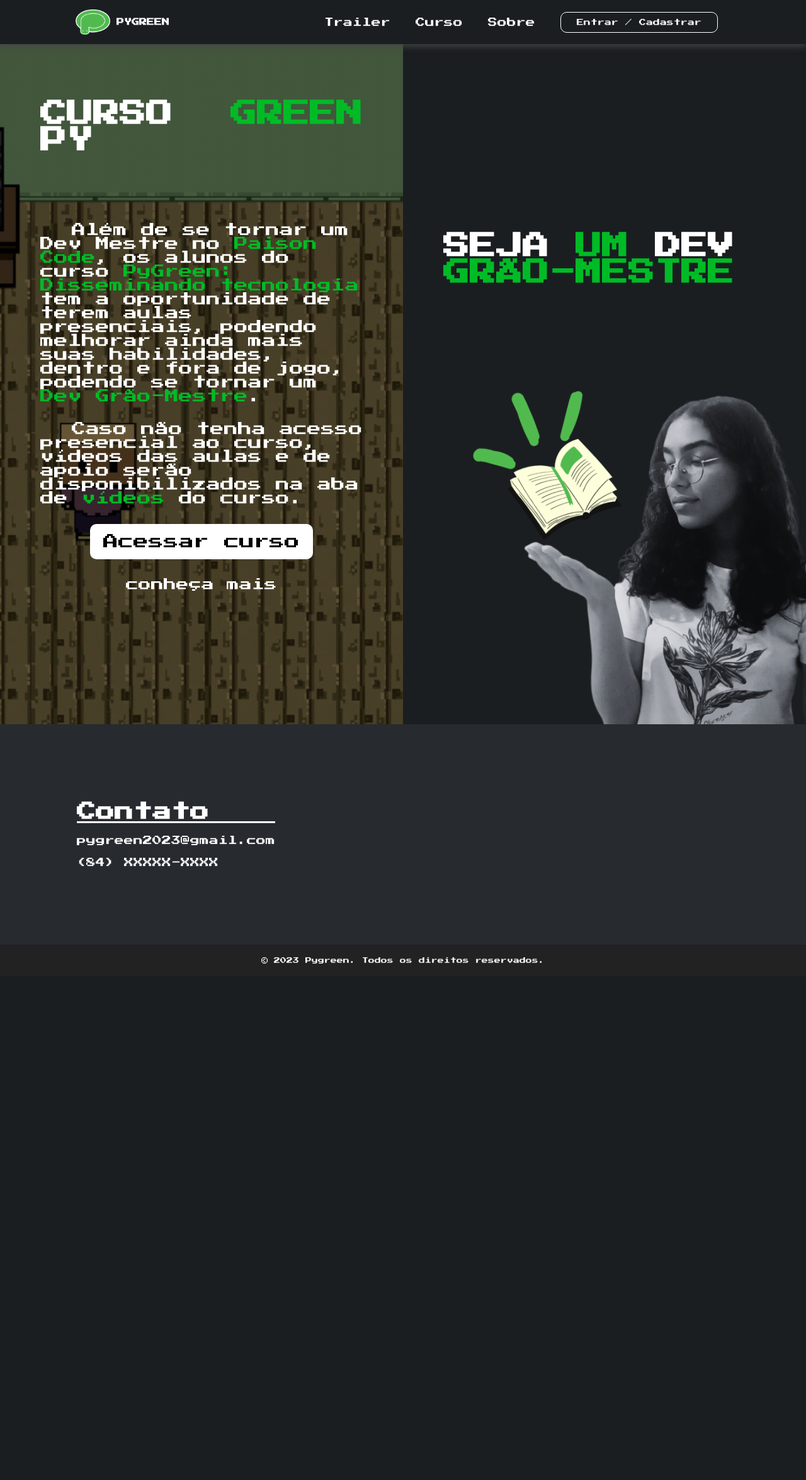
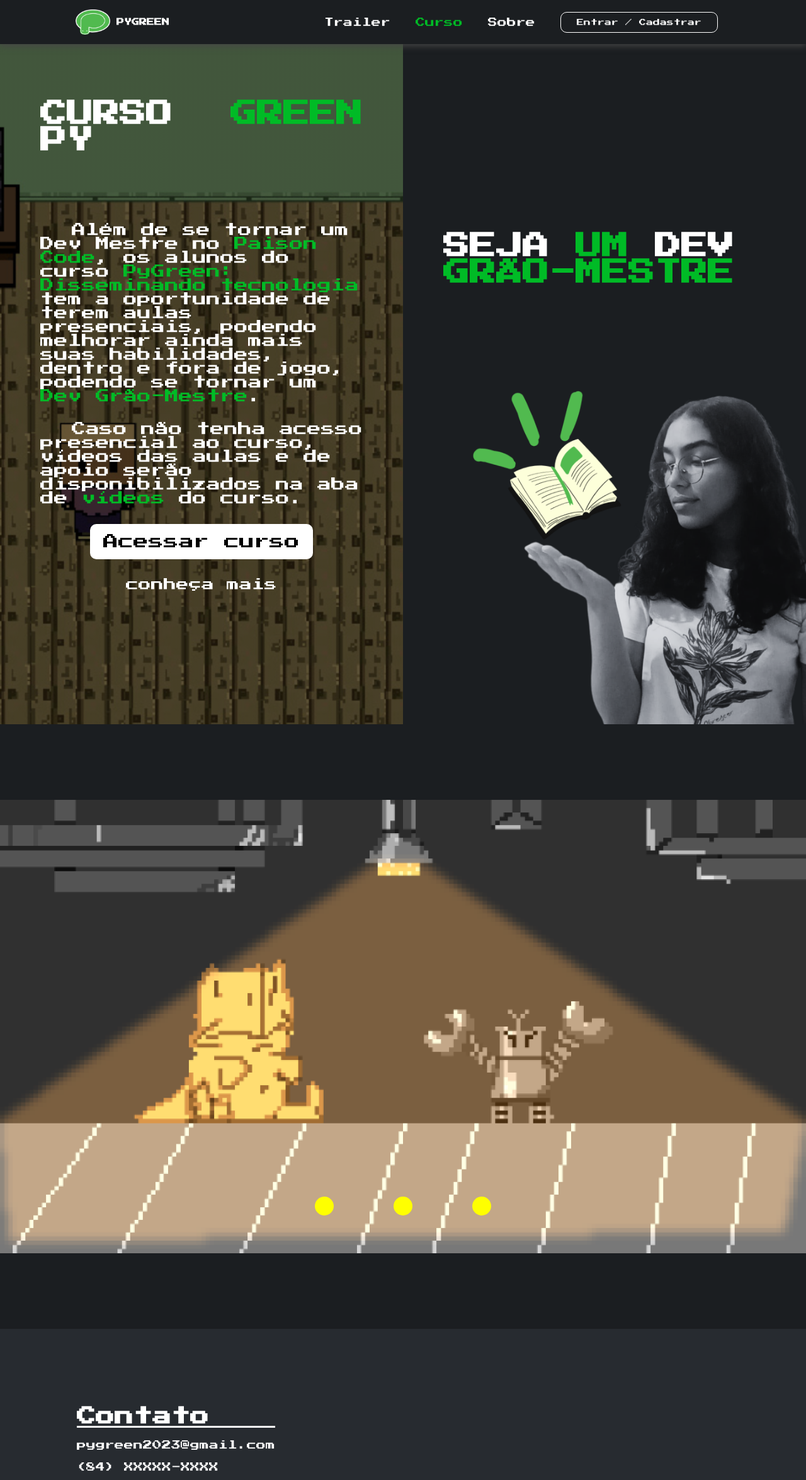
Before and after one commit to pygreenIF/PyGreen-Site, a Flask app: page /curso in a window 1280 px wide. Shown: the top 2350 px of the page at 63% size. Before the commit the page ends 1530 px from the top, so only its background shows below. Run offline with Flask 3, Linux system fonts and the light colour scheme; some libraries are stand-ins or nearby versions.

Commit message:
Trajetoria de aprendizagem
Começando a trajetória de aprendizagem

```diff
--- a/pygreen/static/css/cursoCSS/styledesktop.css
+++ b/pygreen/static/css/cursoCSS/styledesktop.css
@@ -9,6 +9,10 @@
     display: flex;
     align-items: center;
     justify-content: center;
+}
+
+#nav-curso {
+    color: var(--clr-accent-green);
 }
 
 #hero-1 {
@@ -110,3 +114,40 @@
 .img-hero-2 img {
     min-height: 820px;
 }
+
+.trajetoria {
+    display: flex;
+    background-color: var(--clr-primary);
+    align-items: center;
+    justify-content: center;
+    padding-block: 12rem;
+}
+
+.trajetoria img {
+    max-width: 100%;
+}
+
+.item {
+    border-radius: 50%;
+    width: 30px;
+    height: 30px;
+    background-color: yellow;
+    position: absolute;
+    align-self: flex-end;
+    margin-bottom: 6rem;
+    transition: .2s;
+}
+
+.first {
+    left: 50rem;
+}
+
+.last {
+    right: 50rem;
+}
+
+.item:hover {
+    background-color: blue;
+    width: 50px;
+    height: 50px;
+}
--- a/pygreen/templates/base.html
+++ b/pygreen/templates/base.html
@@ -49,8 +49,8 @@
             <div class="nav-list">
                 <ul>
                     <li class="nav-item"><a href="/#banner-trailer" class="nav-link">Trailer</a></li>
-                    <li class="nav-item"><a href="/curso" class="nav-link">Curso</a></li>
-                    <li class="nav-item"><a href="/sobre" class="nav-link">Sobre</a></li>
+                    <li class="nav-item"><a href="/curso" id="nav-curso" class="nav-link">Curso</a></li>
+                    <li class="nav-item"><a href="/sobre" id="nav-sobre" class="nav-link">Sobre</a></li>
                     <li class="nav-item"><button id="login-button">Entrar / Cadastrar</button></li>
                 </ul>
             </div>
--- a/pygreen/templates/curso.html
+++ b/pygreen/templates/curso.html
@@ -11,7 +11,7 @@
         <p>Além de se tornar um Dev Mestre no <span>Paison Code</span>, os alunos do curso <span>PyGreen: Disseminando tecnologia</span> tem a oportunidade de terem aulas presenciais, podendo melhorar ainda mais suas habilidades, dentro e fora de jogo, podendo se tornar um <span>Dev Grão-Mestre</span>.</p>
         <p>Caso não tenha acesso presencial ao curso, vídeos das aulas e de apoio serão disponibilizados na aba de <span>vídeos</span> do curso.</p>
         <a class="button-course" href="/chaveAcesso">Acessar curso</a>
-        <a class="more-about" href="">conheça mais</a>
+        <a class="more-about" href="#trajetoria">conheça mais</a>
     </div>
     <div class="hero-heading" id="hero-2">
         <div class="title-hero-2">
@@ -23,7 +23,10 @@
     </div>
 </section>
 
-<section class="carousel">
-
+<section id="trajetoria" class="trajetoria">
+    <img src="../static/resources/images/trajetoria-3.png" alt="">
+    <div class="item first"></div>
+    <div class="item"></div>
+    <div class="item last"></div>
 </section>
 {% endblock content %}
```
